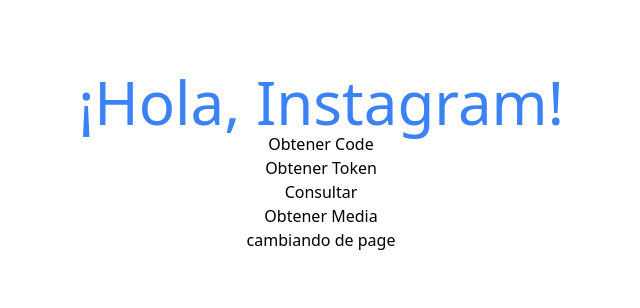
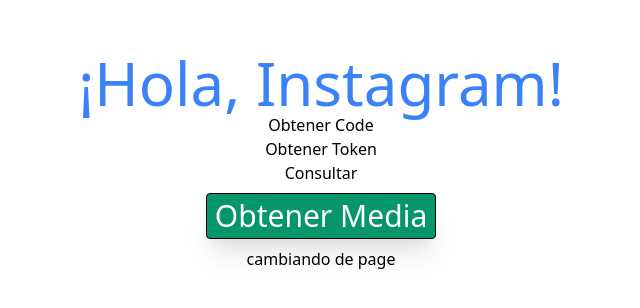
Before and after one commit to arielskap/playing-instagram, a Next.js app: page / in a window 1280 px wide. Shown: the part 238-546 px from the top of the page, without its empty margins (319-959 px from the left). Built offline with nearby package versions, Linux system fonts and the light colour scheme.

Commit message:
Boton lindo

```diff
--- a/pages/index.tsx
+++ b/pages/index.tsx
@@ -90,7 +90,7 @@ const Index: React.FC = () => {
 				<a href={`https://www.instagram.com/oauth/authorize?client_id=${clientId}&redirect_uri=${redirectUrl}&scope=user_profile,user_media&response_type=code`}>Obtener Code</a>
 				<button type='button' onClick={obtenerToken}>Obtener Token</button>
 				<button type='button' onClick={consultar}>Consultar</button>
-				<button type='button' onClick={obtenerMedia}>Obtener Media</button>
+				<button className='px-2 py-1 my-2 text-3xl text-white bg-green-600 border border-black rounded shadow-xl hover:bg-green-700' type='button' onClick={obtenerMedia}>Obtener Media</button>
 				{lastPost.id && (
 					<div>
 						<h1>Instagram Last Post:</h1>
```
